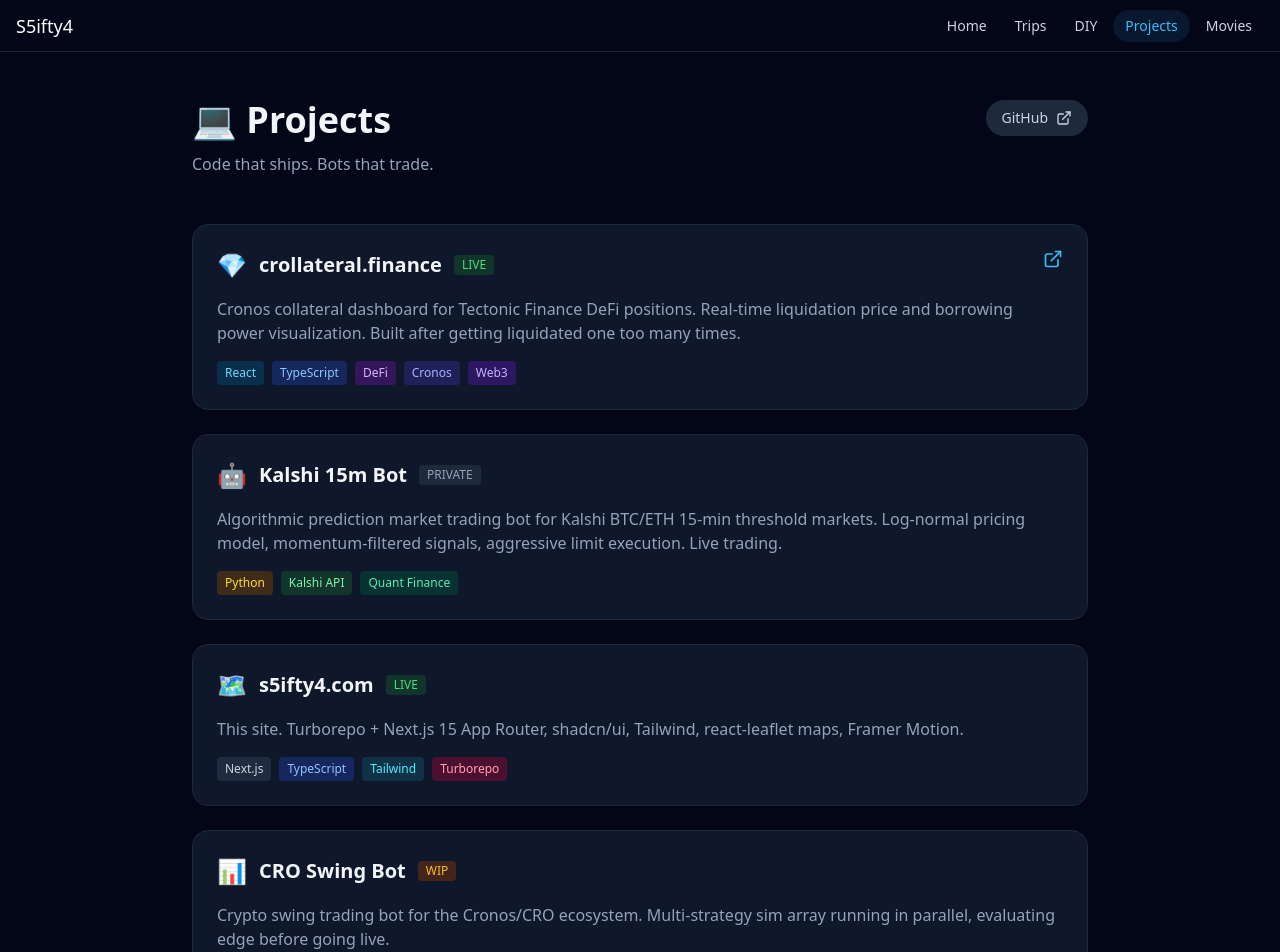
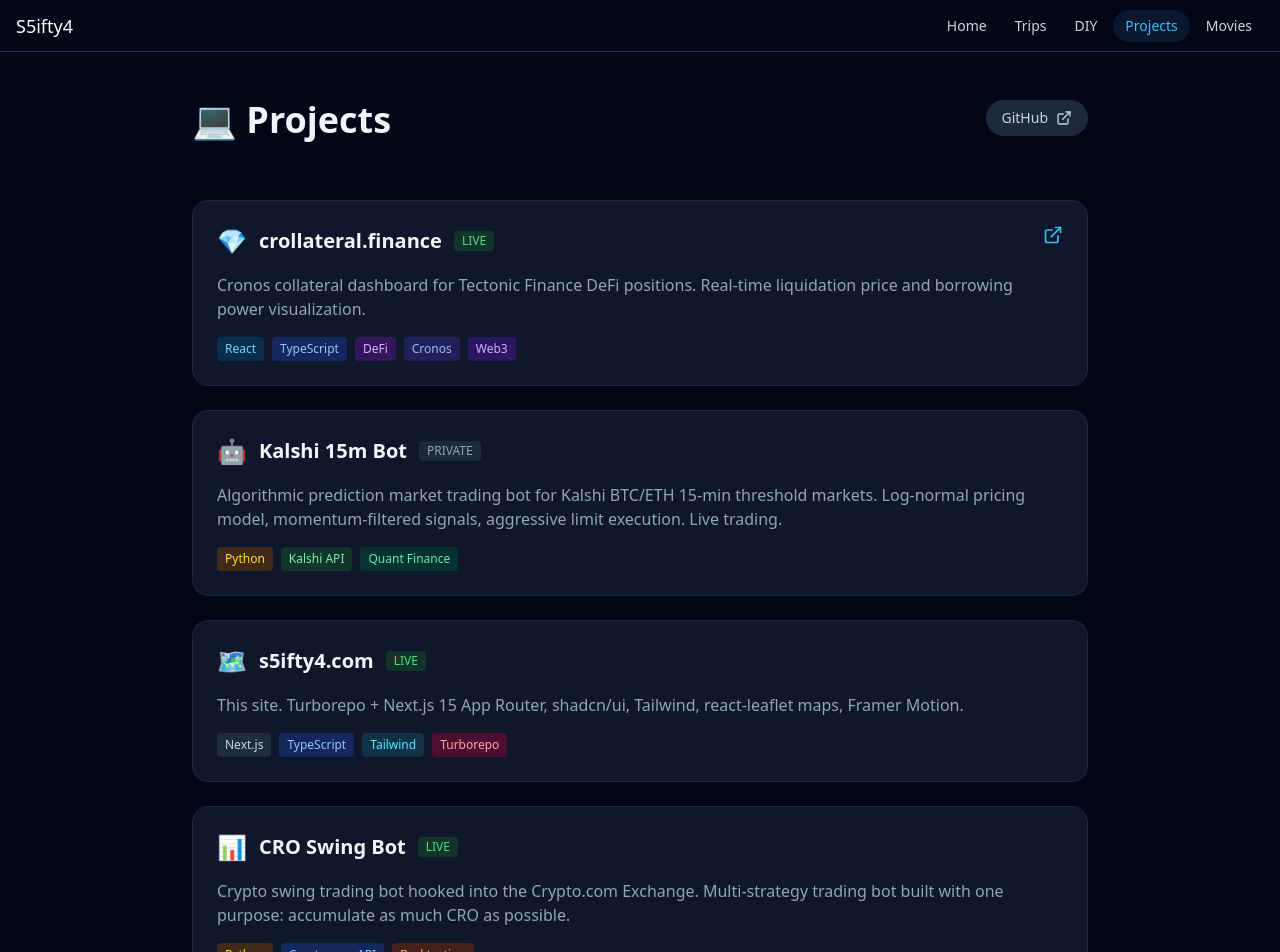
Before and after one commit to S5ifty4/s5ifty4, a Next.js app in the folder apps/web/: page /projects in a window 1280 px wide. Shown: the top 952 px of the page. Built offline with nearby package versions, Linux system fonts and the light colour scheme.

Commit message:
fix: clean up descriptions

```diff
--- a/apps/web/app/diy/page.tsx
+++ b/apps/web/app/diy/page.tsx
@@ -393,9 +393,9 @@
           <h1 className="text-4xl font-bold text-slate-100 mb-3">
             🔨 DIY Projects
           </h1>
-          <p className="text-slate-400">
+          {/* <p className="text-slate-400">
             Built by hand — mostly YouTube and stubbornness.
-          </p>
+          </p> */}
         </motion.div>
 
         <div className="grid grid-cols-1 sm:grid-cols-2 lg:grid-cols-3 gap-6" style={{ gridTemplateColumns: "repeat(auto-fill, minmax(260px, 1fr))" }}>
--- a/apps/web/app/projects/page.tsx
+++ b/apps/web/app/projects/page.tsx
@@ -16,7 +16,7 @@
   {
     emoji: "💎",
     name: "crollateral.finance",
-    desc: "Cronos collateral dashboard for Tectonic Finance DeFi positions. Real-time liquidation price and borrowing power visualization. Built after getting liquidated one too many times.",
+    desc: "Cronos collateral dashboard for Tectonic Finance DeFi positions. Real-time liquidation price and borrowing power visualization.",
     status: "LIVE",
     url: "https://crollateral.finance",
     tags: ["React", "TypeScript", "DeFi", "Cronos", "Web3"],
@@ -38,8 +38,8 @@
   {
     emoji: "📊",
     name: "CRO Swing Bot",
-    desc: "Crypto swing trading bot for the Cronos/CRO ecosystem. Multi-strategy sim array running in parallel, evaluating edge before going live.",
-    status: "WIP",
+    desc: "Crypto swing trading bot hooked into the Crypto.com Exchange. Multi-strategy trading bot built with one purpose: accumulate as much CRO as possible.",
+    status: "LIVE",
     tags: ["Python", "Crypto.com API", "Backtesting"],
   },
 ];
@@ -80,7 +80,7 @@
             <h1 className="text-4xl font-bold text-slate-100 mb-3">
               💻 Projects
             </h1>
-            <p className="text-slate-400">Code that ships. Bots that trade.</p>
+            {/* <p className="text-slate-400">Code that ships. Bots that trade.</p> */}
           </div>
           <a
             href="https://github.com/s5ifty4"
```
